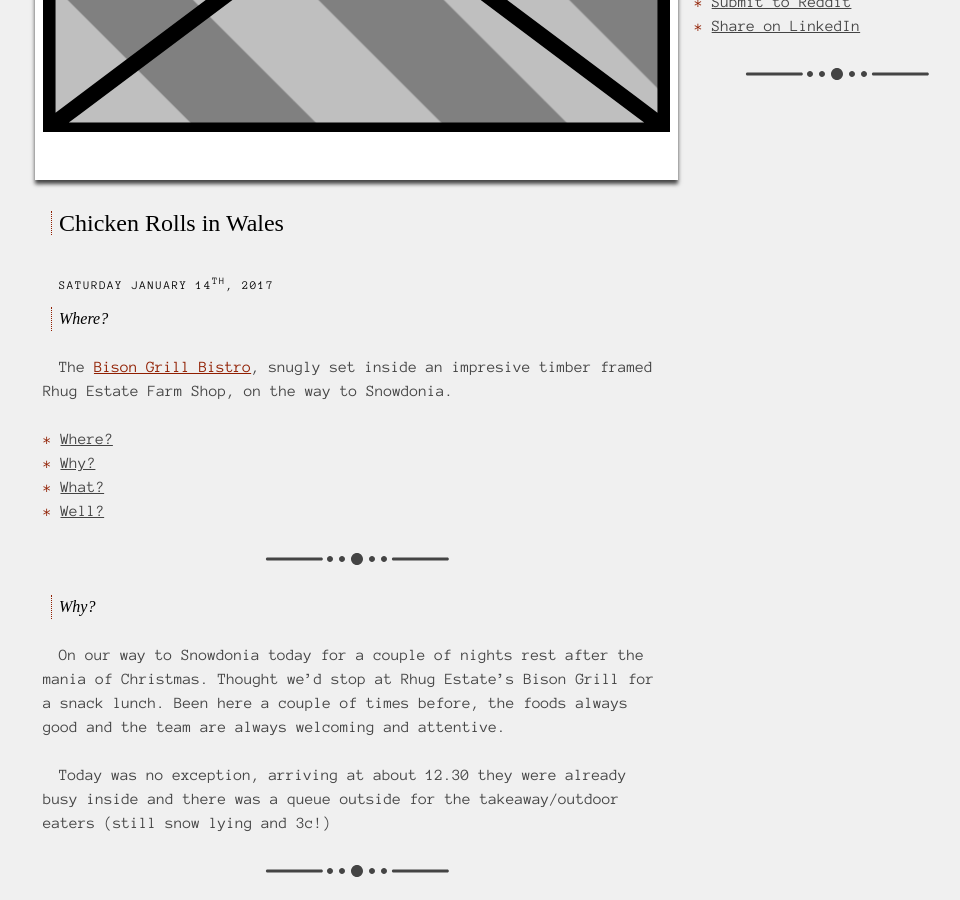
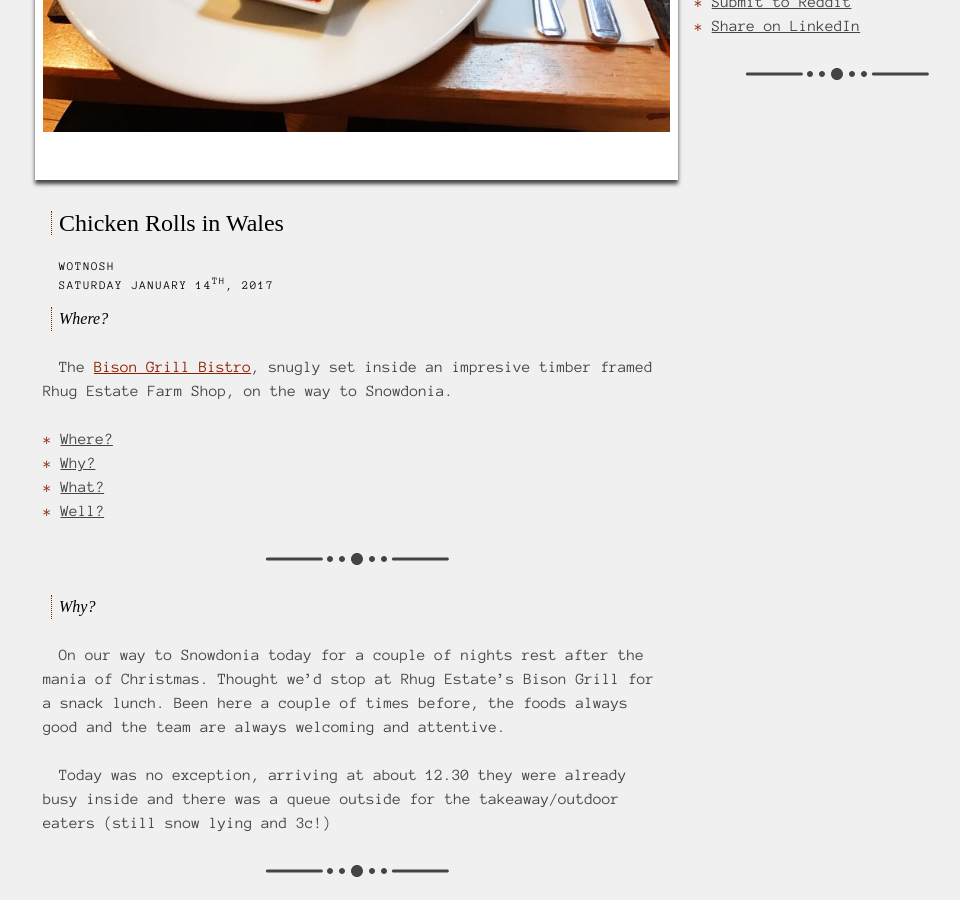
Before and after one commit to nerdcouture/Wotnosh, a Jekyll site: the page built from _posts/2017-01-14-Chicken-rolls-in-Wales.md, in a window 1280 px wide and 900 px high, scrolled down 394 px. Shown: the whole window, without its empty margins (125-1085 px from the left). Built offline with Jekyll 4.4.1, drawn with Linux system fonts in a browser that asks for light colours; some web fonts are replaced.

Commit message:
A few more fixes

```diff
--- a/_posts/2017-01-14-Chicken-rolls-in-Wales.md
+++ b/_posts/2017-01-14-Chicken-rolls-in-Wales.md
@@ -3,6 +3,8 @@
 title:  "Chicken Rolls in Wales"
 date:   2017-01-14 12:30:21 +0000
 category: go-out
+author: Wotnosh
+hero: "/assets/images/rhug-chickenrolls.jpg"
 tags:
   - reviews
 ---
@@ -27,10 +29,12 @@
 
 #### What?
 
+{:.image}
 ![Crunchy pork crackling with apple sauce.][crackling]
 
 Thought we'd treat ourselves to the Crackling & Apple Sauce as a nibbler before our sandwiches. Delicious crispy crackling, well seasoned with cracked black pepper and served with a delicious homemade apple sauce, yum!
 
+{:.image}
 ![Chicken and bacon rolls.][rolls]
 
 The sandwiches, Chicken & Bacon with Egg Mayonnaise, Rocket & a sun-dried Tomato chutney were lovely, perhaps a bit too much bread, but the rocket lightened this up.
```
